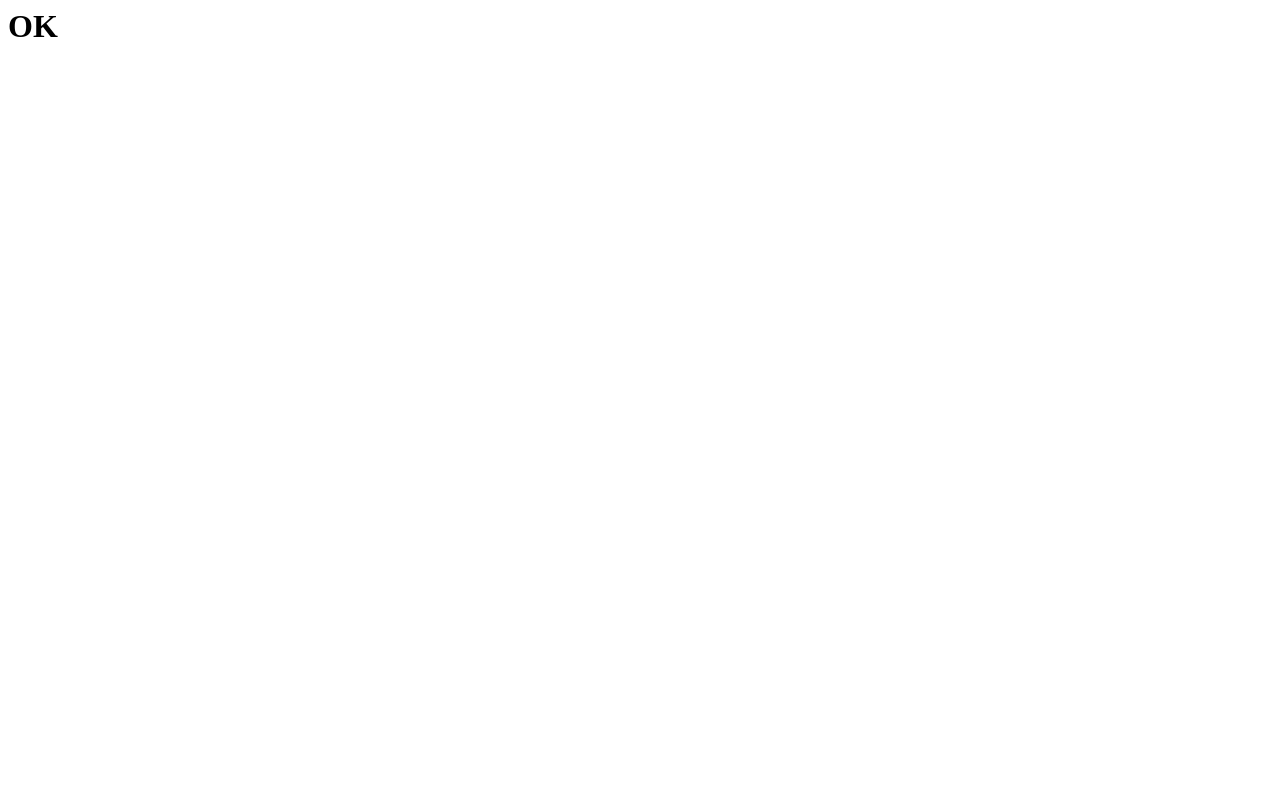
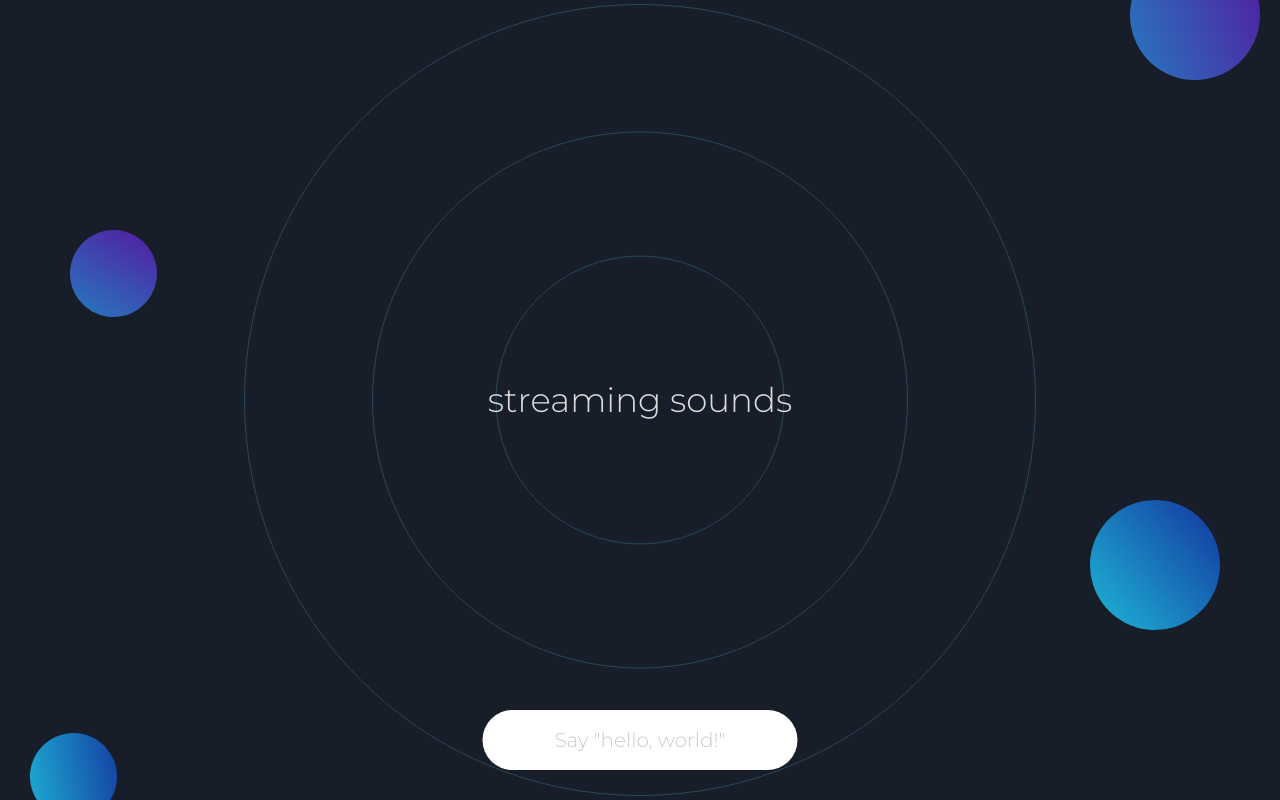
Before and after one commit to SecHack365-Ultrasonic-Data-Transfer/demo-web, a website: page src/index.html in a window 1280 px wide. Drawn offline with Linux system fonts and the light colour scheme.

Commit message:
🎨 Made components like mock

```diff
--- a/src/index.html
+++ b/src/index.html
@@ -1 +1,26 @@
-<h1>OK</h1>
+<html>
+    <head>
+        <meta name="viewport" content="width=device-width,initial-scale=1.0,minimum-scale=1.0">
+        <link href="https://fonts.googleapis.com/css?family=Montserrat:100,300&display=swap" rel="stylesheet">
+        <link rel="stylesheet" href="./style.css">
+    </head>
+
+    <body>
+        <!-- status -->
+        <p class="status">streaming sounds</p>
+
+        <!-- enter -->
+        <input class="enter" placeholder="Say &quot;hello, world!&quot;">
+
+        <!-- balls -->
+        <div class="ball"></div>
+        <div class="ball"></div>
+        <div class="ball"></div>
+        <div class="ball"></div>
+
+        <!-- waves -->
+        <div class="water-surface"></div>
+        <div class="water-surface"></div>
+        <div class="water-surface"></div>
+    </body>
+</html>
--- /dev/null
+++ b/src/style.css
@@ -0,0 +1,135 @@
+body {
+    background: #181E29;
+    overflow: hidden;
+
+    padding: 0;
+    margin: 0;
+}
+
+.status {
+    transform: translateY(-50%);
+    position: absolute;
+    top: 50%;
+
+    font-family: 'Montserrat', sans-serif;
+    text-align: center;
+    font-size: 34px;
+    color: #DBDBDB;
+
+    width: 100%;
+
+    padding: 0;
+    margin: 0;
+}
+
+/* waves */
+.water-surface {
+    border-radius: 1000px;
+    border: solid 1px rgba(106, 232, 255, 0.2);
+    /* border: solid 1px #6AE8FF; */
+
+    height: 287px;
+    width: 287px;
+
+    transform: translate(-50%, -50%);
+    position: absolute;
+    left: 50%;
+    top: 50%;
+
+    z-index: 1;
+}
+
+.water-surface:nth-of-type(6) {
+    height: 535px;
+    width: 534px;
+}
+
+.water-surface:nth-of-type(7) {
+    height: 790px;
+    width: 790px;
+}
+
+/* balls */
+.ball {
+    background: #3182e0;
+    background: -moz-linear-gradient(left,  #3182e0 0%, #5a29c4 100%);
+    background: -webkit-linear-gradient(left,  #3182e0 0%,#5a29c4 100%);
+    background: linear-gradient(to right,  #3182e0 0%,#5a29c4 100%);
+    filter: progid:DXImageTransform.Microsoft.gradient( startColorstr='#3182e0', endColorstr='#5a29c4',GradientType=1 );
+
+    border-radius: 1000px;
+    height: 130px;
+    width: 130px;
+
+    position: absolute;
+    margin: 0;
+
+    z-index: 2;
+    opacity: 0.8;
+}
+
+.ball:nth-of-type(1) {
+    top: -50px;
+    right: 20px;
+
+    transform: rotate(-20deg);
+}
+
+.ball:nth-of-type(2) {
+    top: 230px;
+    left: 70px;
+
+    transform: rotate(-60deg);
+}
+
+.ball:nth-of-type(3) {
+    bottom: 170px;
+    right: 60px;
+
+    transform: rotate(-40deg);
+}
+
+.ball:nth-of-type(4) {
+    bottom: -20px;
+    left: 30px;
+
+    transform: rotate(-10deg);
+}
+
+.ball:nth-of-type(even) {
+    height: 87px;
+    width: 87px;
+}
+
+.ball:nth-of-type(3), .ball:nth-of-type(4) {
+    background: #1ec6f8;
+    background: -moz-linear-gradient(left,  #1ec6f8 0%, #1452c6 100%);
+    background: -webkit-linear-gradient(left,  #1ec6f8 0%,#1452c6 100%);
+    background: linear-gradient(to right,  #1ec6f8 0%,#1452c6 100%);
+    filter: progid:DXImageTransform.Microsoft.gradient( startColorstr='#1ec6f8', endColorstr='#1452c6',GradientType=1 );
+}
+
+/* chat area */
+.enter {
+    border-radius: 100px;
+    border: none;
+
+    width: 315px;
+    height: 60px;
+
+    transform: translateX(-50%);
+    position: absolute;
+    left: 50%;
+    bottom: 30px;
+
+    z-index: 3;
+
+    font-family: 'Montserrat', sans-serif;
+    text-align: center;
+    font-size: 20px;
+    color: #ACACAC;
+}
+
+.enter::placeholder {
+    color: #CACACA;
+}
```
